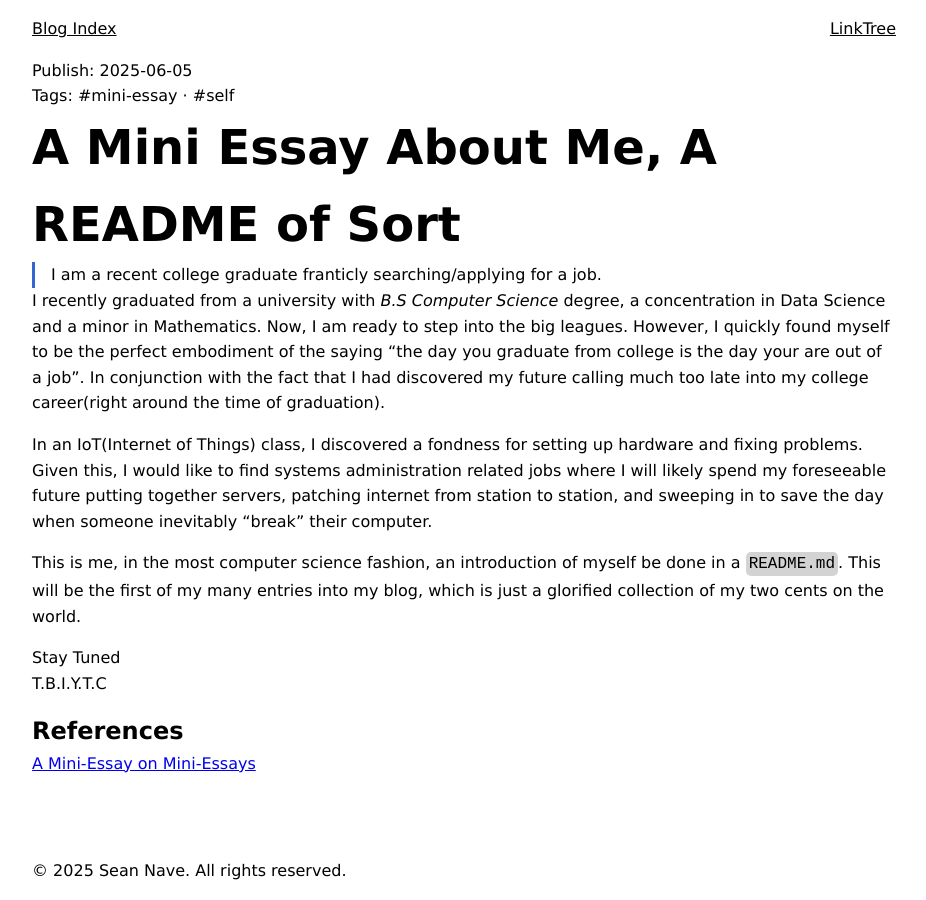
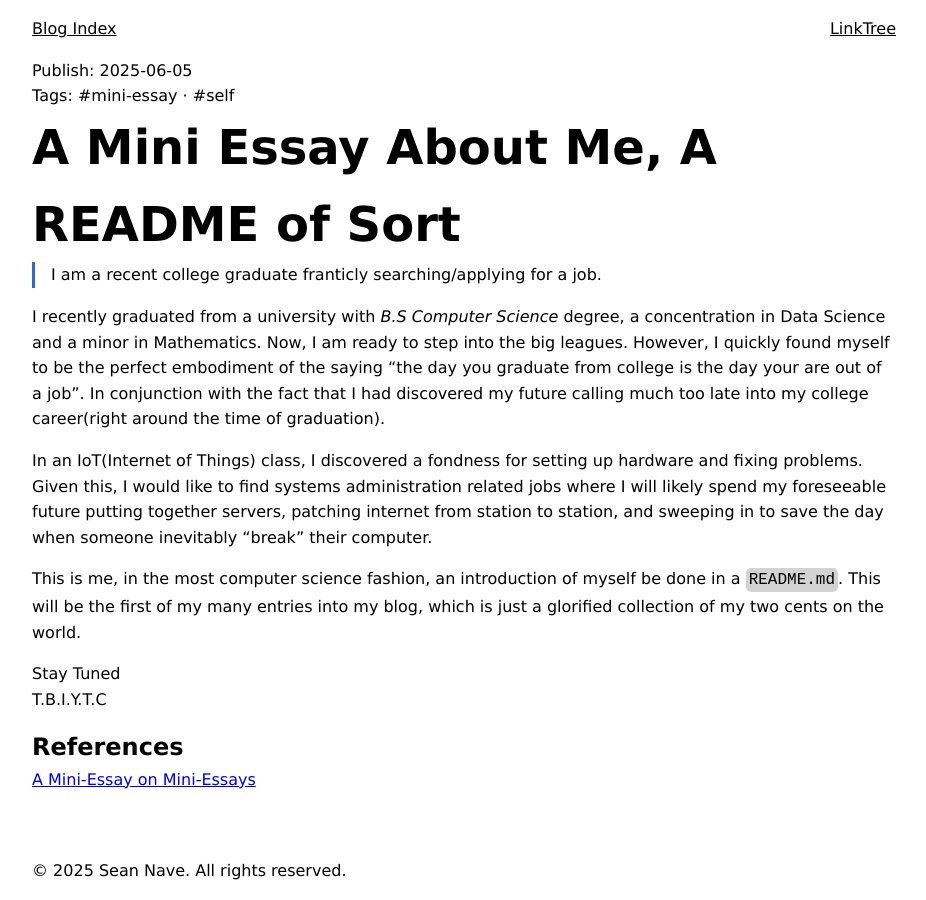
Before and after one commit to seannave211/Blog, a Jekyll site: the page built from _posts/2025-06-05-README.md, in a window 1280 px wide. Shown: the whole page, without its empty margins (176-1102 px from the left). Built offline with Jekyll 4.4.1, drawn with Linux system fonts in a browser that asks for light colours.

Commit message:
feat: add margin to blockquote

```diff
--- a/assets/css/post.css
+++ b/assets/css/post.css
@@ -4,7 +4,8 @@
 
 main > p:not(:last-of-type),
 main > ol,
-main > ul {
+main > ul,
+main > blockquote {
     margin-bottom: 1rem;
 }
 
```
